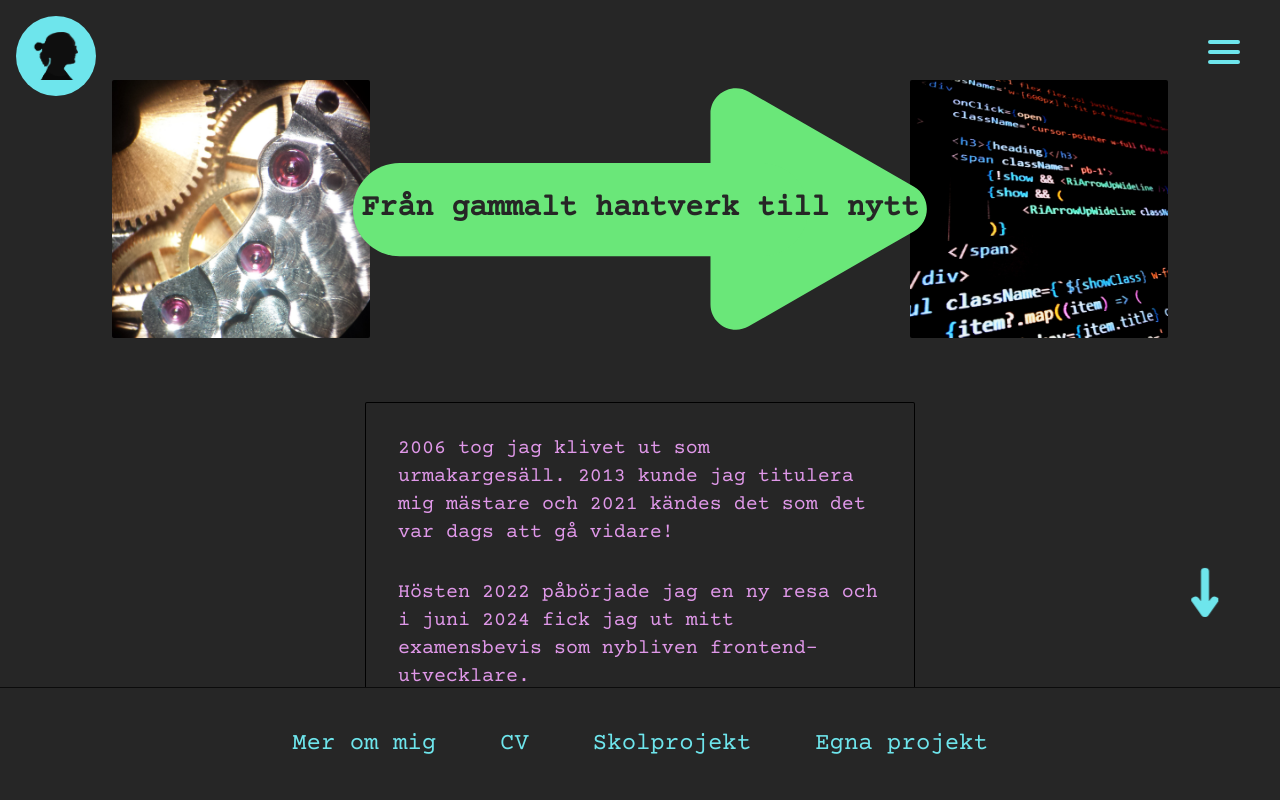
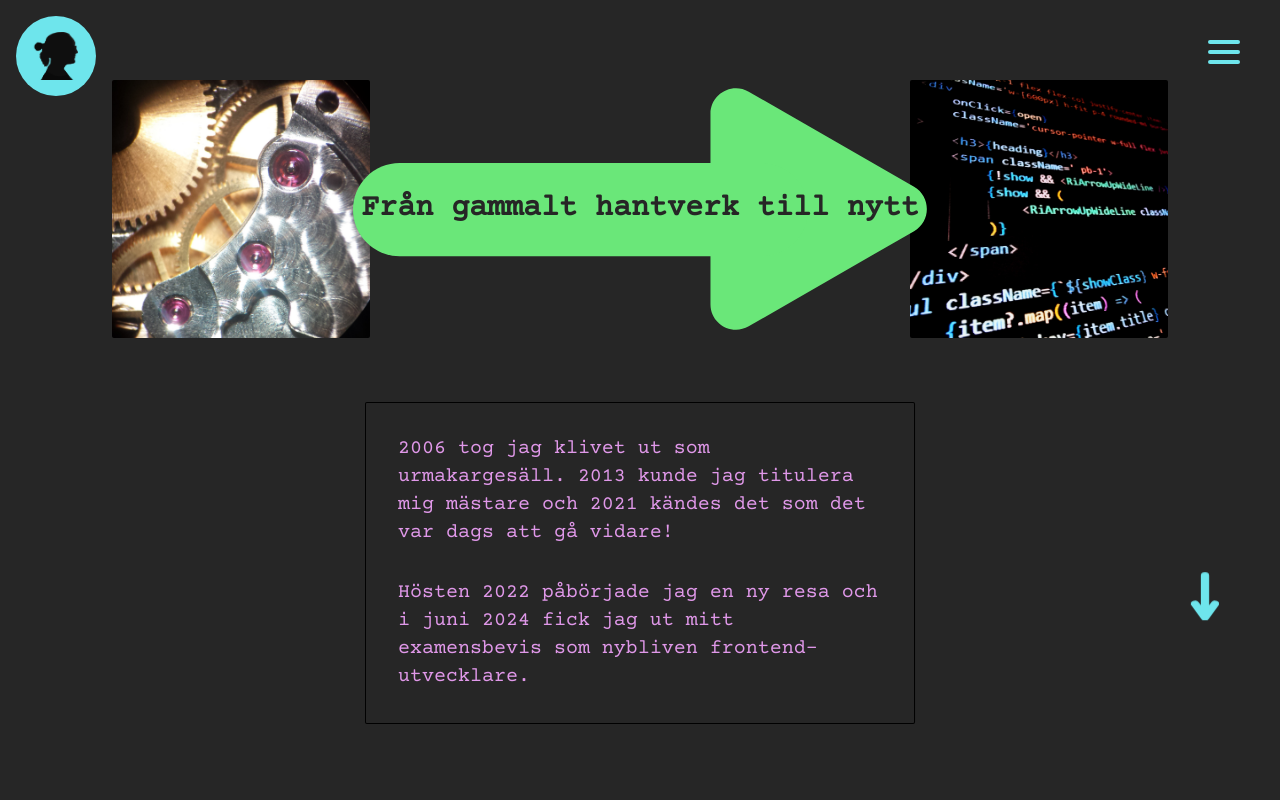
Before and after one commit to QueAnkan/meannika, a Next.js app: page / in a window 1280 px wide. Shown: the top 800 px of the page. Built offline with nearby package versions, Linux system fonts and the light colour scheme.

Commit message:
changed from fixed to relative

```diff
--- a/app/components/Footer.tsx
+++ b/app/components/Footer.tsx
@@ -3,7 +3,7 @@ import {Navigation} from "./Navigation";
 
 const Footer = () => {
   return (
-	<footer className="hidden w-full fixed bottom-0 bg-background py-10 border-t border-[#0b0b0b] md:block">
+	<footer className="hidden w-full  bottom-0 bg-background py-10 border-t border-[#0b0b0b] md:block">
 	  <div><Navigation/></div>
 	</footer>
   );
```
